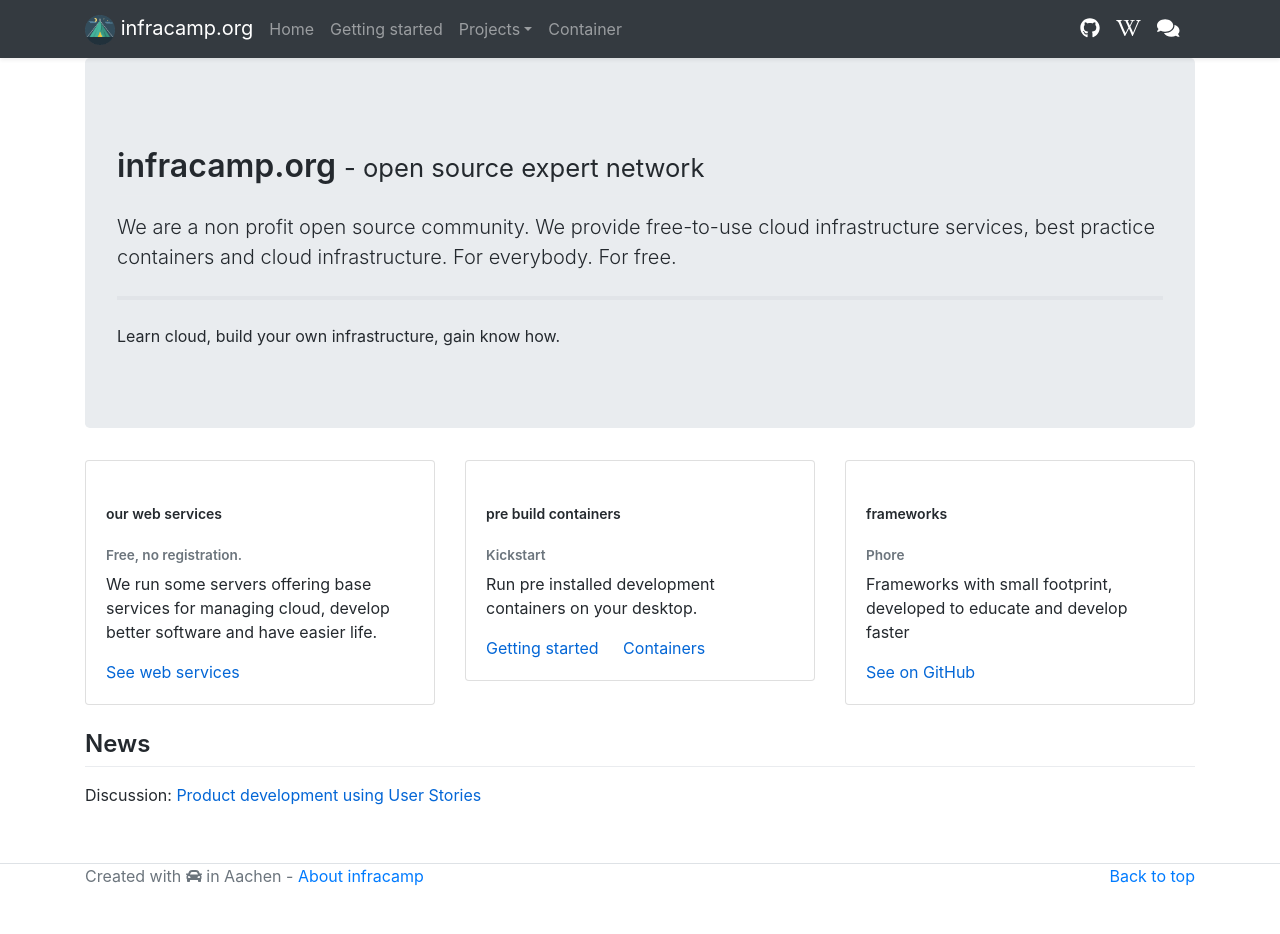
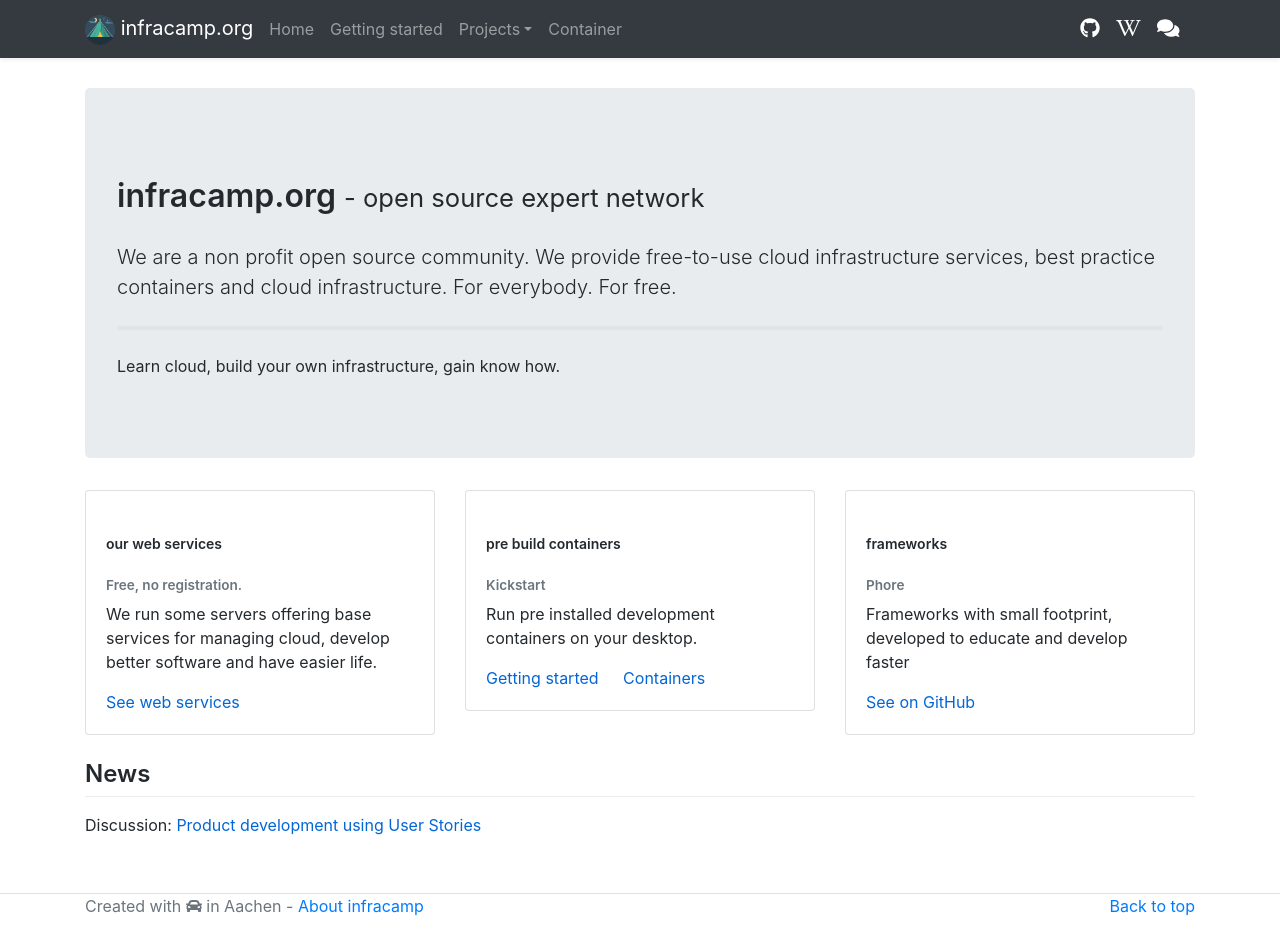
Before and after one commit to infracamp/infracamp, a Jekyll site: the page built from docs/index.md, in a window 1280 px wide and 934 px high. Built offline with Jekyll 4.4.1, drawn with Linux system fonts in a browser that asks for light colours; nearby versions of some CDN libraries.

Commit message:
added margin on top of page

```diff
--- a/docs/_layouts/default.html
+++ b/docs/_layouts/default.html
@@ -3,6 +3,7 @@
 {% include layout/head.html %}
 <body>
     {% include layout/navbar.html %}
+    <div style="margin: 30px;"></div>
     <div class="container container-fluid">
         <div class="row flex-xl-nowrap">
             <div class="col-12 col-md-12 col-lg-12 markdown-body">
--- a/docs/_layouts/wiki-default.html
+++ b/docs/_layouts/wiki-default.html
@@ -4,6 +4,7 @@
 <body>
 {% include layout/navbar.html %}
 
+<div style="margin: 30px;"></div>
 <div class="container">
 
     <div class="alert alert-success" role="alert">
```
